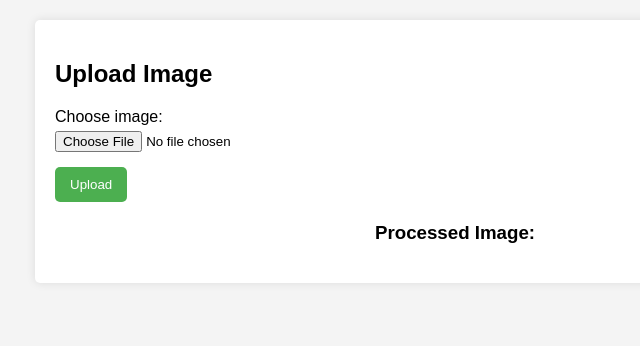
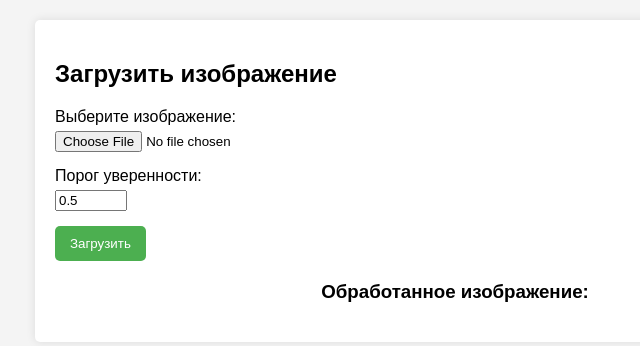
Before and after one commit to Saantej/copp_ml, a Django app: page /upload/ in a window 1280 px wide. Shown: the top 346 px of the page, without its empty margins (185-825 px from the left). Run offline with Django 5.2, Linux system fonts and the light colour scheme.

Commit message:
misc
misc

```diff
--- a/core/views.py
+++ b/core/views.py
@@ -13,38 +13,53 @@ import io
 from django.shortcuts import render
 from django.utils.decorators import method_decorator
 from django.views.decorators.csrf import csrf_exempt
+
+
 @method_decorator(csrf_exempt, name='dispatch')
 class MlModelAPIView(APIView):
     def post(self, request):
         file = request.FILES.get('image')
         if not file:
+            print("No image provided")
             return Response({"error": "No image provided"}, status=status.HTTP_400_BAD_REQUEST)
+
+        confidence_threshold = request.data.get('confidence_threshold', 0.5)
+        try:
+            confidence_threshold = float(confidence_threshold)
+        except ValueError:
+            return Response({"error": "Invalid confidence threshold"}, status=status.HTTP_400_BAD_REQUEST)
 
         uploaded_image = UploadedImage(image=file)
         uploaded_image.save()
 
-        # Загрузите и обработайте изображение
-        image_path = uploaded_image.image.path
+        image_path = uploaded_image.image.  path
         yolo_model_path = 'core/detect.pt'
         classification_model_path = 'core/class.pth'
-        processed_image = self.process_image(image_path, yolo_model_path, classification_model_path)
+        processed_image = self.process_image(image_path, yolo_model_path, classification_model_path,
+                                             confidence_threshold)
 
-        # Сохраните обработанное изображение
         processed_image_io = io.BytesIO()
         processed_image.save(processed_image_io, format='JPEG')
         uploaded_image.processed_image.save(f"processed_{uploaded_image.image.name}",
                                             ContentFile(processed_image_io.getvalue()), save=True)
 
+        print("Processed image saved")
+
         serializer = UploadedImageSerializer(uploaded_image)
+        print("Serializer data:", serializer.data)
         return Response(serializer.data, status=status.HTTP_201_CREATED)
 
-    def process_image(self, image_path, yolo_model_path, classification_model_path):
-        # Ваша функция prediction
-        def prediction(image_path, yolo_model_path, classification_model_path, confidence_threshold=0.5,
+    def process_image(self, image_path, yolo_model_path, classification_model_path, confidence_threshold):
+
+        def prediction(image_path, yolo_model_path, classification_model_path, confidence_threshold,
                        colors=[(0, 255, 0), (255, 0, 0)], thickness=3, scale=1.0,
                        show_names=True, show_confidence=True, num_classes=2,
                        text_size=15, text_color=(255, 255, 255), show_probabilities=True):
+            print("Prediction function started")
+            print("Confidence threshold:", confidence_threshold)
+
             def load_classification_model(model_path, num_classes):
+                print("Processing image function started")
                 model = models.resnet18(pretrained=False)
                 num_ftrs = model.fc.in_features
                 model.fc = torch.nn.Linear(num_ftrs, num_classes)
@@ -71,6 +86,8 @@ class MlModelAPIView(APIView):
 
             # Предсказание на изображении
             results = model(image)
+            print("YOLO model inference completed")
+            print("Results:", results)
 
             # Загрузка классификационной модели
             device = torch.device("cuda:0" if torch.cuda.is_available() else "cpu")
@@ -133,7 +150,8 @@ class MlModelAPIView(APIView):
 
             return image
 
-        return prediction(image_path, yolo_model_path, classification_model_path)
+        return prediction(image_path, yolo_model_path, classification_model_path, confidence_threshold)
+
 
 @csrf_exempt
 def upload_image_view(request):
--- a/templates/upload.html
+++ b/templates/upload.html
@@ -27,7 +27,8 @@
             display: block;
             margin-bottom: 5px;
         }
-        .form-group input[type="file"] {
+        .form-group input[type="file"],
+        .form-group input[type="number"] {
             display: block;
         }
         .form-group button {
@@ -50,27 +51,31 @@
             border: 1px solid #ddd;
             border-radius: 5px;
             padding: 5px;
-            cursor: pointer; /* Делаем курсор указателем при наведении на изображение */
+            cursor: pointer;
         }
     </style>
 </head>
 <body>
     <div class="container">
-        <h2>Upload Image</h2>
+        <h2>Загрузить изображение</h2>
         <form id="uploadForm" enctype="multipart/form-data">
             {% csrf_token %}
             <div class="form-group">
-                <label for="image">Choose image:</label>
+                <label for="image">Выберите изображение:</label>
                 <input type="file" id="image" name="image" required>
             </div>
             <div class="form-group">
-                <button type="submit">Upload</button>
+                <label for="confidence">Порог уверенности:</label>
+                <input type="number" id="confidence" name="confidence" step="0.01" min="0" max="1" value="0.5" required>
+            </div>
+            <div class="form-group">
+                <button type="submit">Загрузить</button>
             </div>
         </form>
 
         <div class="result">
-            <h3>Processed Image:</h3>
-            <img id="resultImage" src="#" alt="Processed image will appear here" style="display:none;">
+            <h3>Обработанное изображение:</h3>
+            <img id="resultImage" src="#" alt="Обработанное изображение появится здесь" style="display:none;">
         </div>
     </div>
 
@@ -83,13 +88,15 @@
 
             const formData = new FormData();
             const fileField = document.querySelector('input[type="file"]');
+            const confidenceField = document.querySelector('input[name="confidence"]');
             formData.append('image', fileField.files[0]);
+            formData.append('confidence_threshold', confidenceField.value);
 
             const response = await fetch('/api/ml-model/', {
                 method: 'POST',
                 body: formData,
                 headers: {
-                    'X-CSRFToken': csrfToken  // Добавляем CSRF-токен в заголовок запроса
+                    'X-CSRFToken': csrfToken
                 }
             });
 
@@ -100,16 +107,14 @@
                 resultImage.src = processedImageUrl;
                 resultImage.style.display = 'block';
 
-                // Добавляем обработчик клика на изображение для открытия в полном размере
                 resultImage.addEventListener('click', function() {
                     window.open(processedImageUrl, '_blank');
                 });
             } else {
-                alert('Error uploading image');
+                alert('Ошибка при загрузке изображения');
             }
         });
 
-        // Функция для получения значения куки по имени
         function getCookie(name) {
             const cookieValue = document.cookie.match('(^|;)\\s*' + name + '\\s*=\\s*([^;]*)');
             return cookieValue ? cookieValue.pop() : '';
```
Also changed, not shown: 1 other file.
